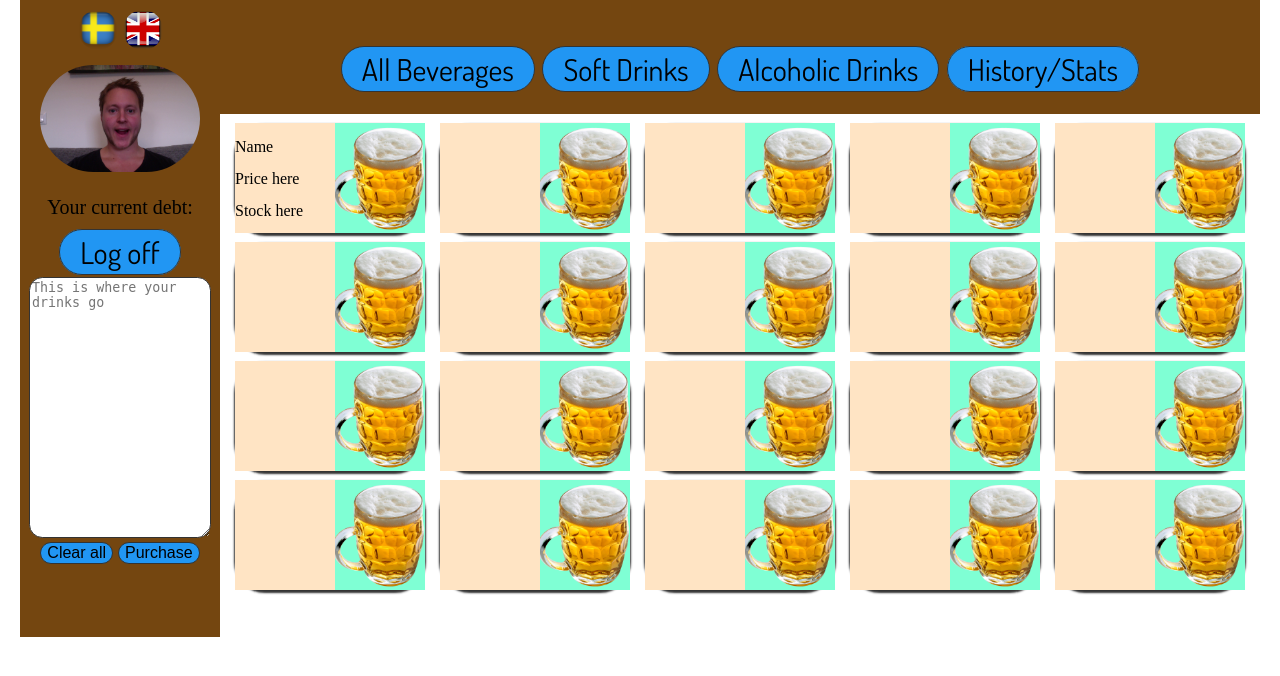
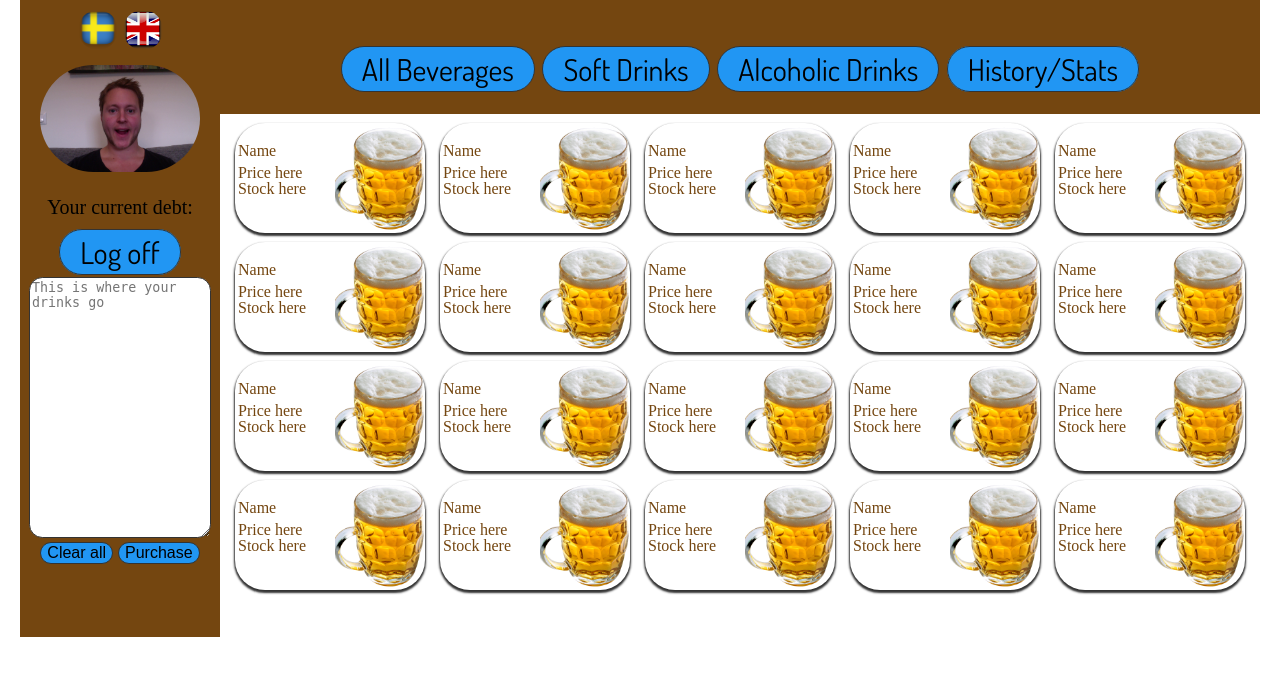
Before and after one commit to LaChapeliere/ipup, a PHP site: page /html/index.html in a window 1280 px wide. Shown: the top 676 px of the page. Run offline with PHP 8.4, Linux system fonts and the light colour scheme; some libraries are stand-ins or nearby versions.

Commit message:
Made everything stick to its right F:ing lovation

```diff
--- a/css/style.css
+++ b/css/style.css
@@ -229,28 +229,36 @@ input:checked + .slider:before {
     border-radius: 1em;
     float: right;
 }
-
+/* Right part of slot element, with picture as background */
 .slotElement {
-    background-color: aquamarine;
     width: 90px;
     height: 110px;
-    vertical-align: middle;
     display: inline-block;
     background-position: center center;
 	background-size: cover;
     float: right;
 }
 
+/* The left part of the slot, where name price and stock are */
 .slotLeft {
     width: 100px;
     height: 110px;
     float: left;
-    background-color: bisque;
 }
 
-.slotleft p {
-    max-width: inherit;
+/* All paragraphs of the slotLeft */
+.slotLeft p {
+    color: rgb(116, 70, 16);
 }
+
+.drinkName {
+    margin: 20px 0 6px 3px;
+}
+
+.price, .stock {
+    margin: 0 0 0 3px;
+}
+
 
 /*Stuff only related to the history/stats page!*/
 
--- a/html/index.html
+++ b/html/index.html
@@ -78,37 +78,113 @@
                     <p class="price">Price here</p>
                     <p class="stock">Stock here</p>
                     </div></td>
-   				<td><div class="slotElement"> </div><div class="slotLeft"></div></td>
-   				<td><div class="slotElement"> </div><div class="slotLeft"></div></td>
-   				<td><div class="slotElement"> </div><div class="slotLeft"></div></td>
-   				<td><div class="slotElement"> </div><div class="slotLeft"></div></td>
+   				<td><div class="slotElement"> </div><div class="slotLeft">
+                    <p class="drinkName">Name</p>
+                    <p class="price">Price here</p>
+                    <p class="stock">Stock here</p>
+                    </div></td>
+   				<td><div class="slotElement"> </div><div class="slotLeft">
+                    <p class="drinkName">Name</p>
+                    <p class="price">Price here</p>
+                    <p class="stock">Stock here</p>
+                    </div></td>
+   				<td><div class="slotElement"> </div><div class="slotLeft">
+                    <p class="drinkName">Name</p>
+                    <p class="price">Price here</p>
+                    <p class="stock">Stock here</p>
+                    </div></td>
+   				<td><div class="slotElement"> </div><div class="slotLeft">
+                    <p class="drinkName">Name</p>
+                    <p class="price">Price here</p>
+                    <p class="stock">Stock here</p>
+                    </div></td>
    			</tr>
 
             <!-- Row two -->
    			<tr>
-   				<td><div class="slotElement"> </div><div class="slotLeft"></div></td>
-   				<td><div class="slotElement"> </div><div class="slotLeft"></div></td>
-   				<td><div class="slotElement"> </div><div class="slotLeft"></div></td>
-   				<td><div class="slotElement"> </div><div class="slotLeft"></div></td>
-   				<td><div class="slotElement"> </div><div class="slotLeft"></div></td>
+   				<td><div class="slotElement"> </div><div class="slotLeft">
+                    <p class="drinkName">Name</p>
+                    <p class="price">Price here</p>
+                    <p class="stock">Stock here</p>
+                    </div></td>
+   				<td><div class="slotElement"> </div><div class="slotLeft">
+                    <p class="drinkName">Name</p>
+                    <p class="price">Price here</p>
+                    <p class="stock">Stock here</p>
+                    </div></td>
+   				<td><div class="slotElement"> </div><div class="slotLeft">
+                    <p class="drinkName">Name</p>
+                    <p class="price">Price here</p>
+                    <p class="stock">Stock here</p>
+                    </div></td>
+   				<td><div class="slotElement"> </div><div class="slotLeft">
+                    <p class="drinkName">Name</p>
+                    <p class="price">Price here</p>
+                    <p class="stock">Stock here</p>
+                    </div></td>
+   				<td><div class="slotElement"> </div><div class="slotLeft">
+                    <p class="drinkName">Name</p>
+                    <p class="price">Price here</p>
+                    <p class="stock">Stock here</p>
+                    </div></td>
    			</tr>
 
             <!-- Row three -->
    			<tr>
-   				<td><div class="slotElement"> </div><div class="slotLeft"></div></td>
-   				<td><div class="slotElement"> </div><div class="slotLeft"></div></td>
-   				<td><div class="slotElement"> </div><div class="slotLeft"></div></td>
-   				<td><div class="slotElement"> </div><div class="slotLeft"></div></td>
-   				<td><div class="slotElement"> </div><div class="slotLeft"></div></td>
+   				<td><div class="slotElement"> </div><div class="slotLeft">
+                    <p class="drinkName">Name</p>
+                    <p class="price">Price here</p>
+                    <p class="stock">Stock here</p>
+                    </div></td>
+   				<td><div class="slotElement"> </div><div class="slotLeft">
+                    <p class="drinkName">Name</p>
+                    <p class="price">Price here</p>
+                    <p class="stock">Stock here</p>
+                    </div></td>
+   				<td><div class="slotElement"> </div><div class="slotLeft">
+                    <p class="drinkName">Name</p>
+                    <p class="price">Price here</p>
+                    <p class="stock">Stock here</p>
+                    </div></td>
+   				<td><div class="slotElement"> </div><div class="slotLeft">
+                    <p class="drinkName">Name</p>
+                    <p class="price">Price here</p>
+                    <p class="stock">Stock here</p>
+                    </div></td>
+   				<td><div class="slotElement"> </div><div class="slotLeft">
+                    <p class="drinkName">Name</p>
+                    <p class="price">Price here</p>
+                    <p class="stock">Stock here</p>
+                    </div></td>
    			</tr>
 
             <!-- Row four -->
    			<tr>
-   				<td><div class="slotElement"> </div><div class="slotLeft"></div></td>
-   				<td><div class="slotElement"> </div><div class="slotLeft"></div></td>
-   				<td><div class="slotElement"> </div><div class="slotLeft"></div></td>
-   				<td><div class="slotElement"> </div><div class="slotLeft"></div></td>
-   				<td><div class="slotElement"> </div><div class="slotLeft"></div></td>
+   				<td><div class="slotElement"> </div><div class="slotLeft">
+                    <p class="drinkName">Name</p>
+                    <p class="price">Price here</p>
+                    <p class="stock">Stock here</p>
+                    </div></td>
+   				<td><div class="slotElement"> </div><div class="slotLeft">
+                    <p class="drinkName">Name</p>
+                    <p class="price">Price here</p>
+                    <p class="stock">Stock here</p>
+                    </div></td>
+   				<td><div class="slotElement"> </div><div class="slotLeft">
+                    <p class="drinkName">Name</p>
+                    <p class="price">Price here</p>
+                    <p class="stock">Stock here</p>
+                    </div></td>
+   				<td><div class="slotElement"> </div><div class="slotLeft">
+                    <p class="drinkName">Name</p>
+                    <p class="price">Price here</p>
+                    <p class="stock">Stock here</p>
+                    </div></td>
+   				<td><div class="slotElement"> </div><div class="slotLeft">
+                    <p class="drinkName">Name</p>
+                    <p class="price">Price here</p>
+                    <p class="stock">Stock here</p>
+                    </div></td>
    			</tr>
    			</table>
 
```
